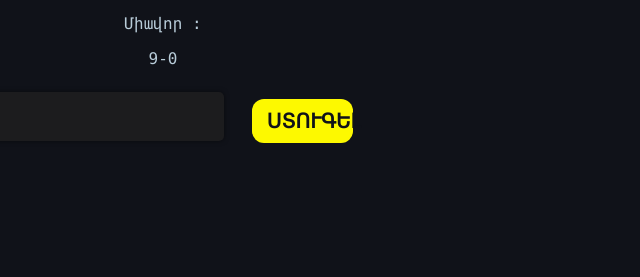
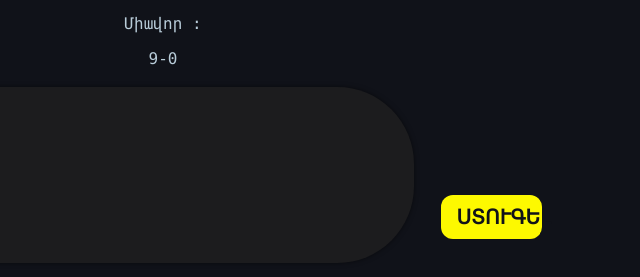
Before and after one commit to peop13/math, a plain HTML site: page home.html in a window 1280 px wide. Shown: the part 121-398 px from the top of the page, without its empty margins (477-1117 px from the left). Drawn offline with Linux system fonts and the light colour scheme.

Commit message:
Update index.css

```diff
--- a/index.css
+++ b/index.css
@@ -10,15 +10,15 @@ h1{
 input {
     font-family: -apple-system,BlinkMacSystemFont,"Segoe UI","Roboto","Oxygen","Ubuntu","Cantarell","Fira Sans","Droid Sans","Helvetica Neue",sans-serif;
     font-weight: 500;
-    font-size: 200%;
+    font-size: 850%;
     color: #fff;
     background-color: rgb(28,28,30);
     box-shadow: 0 0 .4vw rgba(0,0,0,0.5), 0 0 0 .15vw transparent;
-    border-radius: 0.4vw;
+    border-radius: 6vw;
     border: none;
     outline: none;
     padding: 0.4vw;
-    width: 20%;
+    width: 50%;
     transition: .4s;
     margin: 3px;
 }
```
